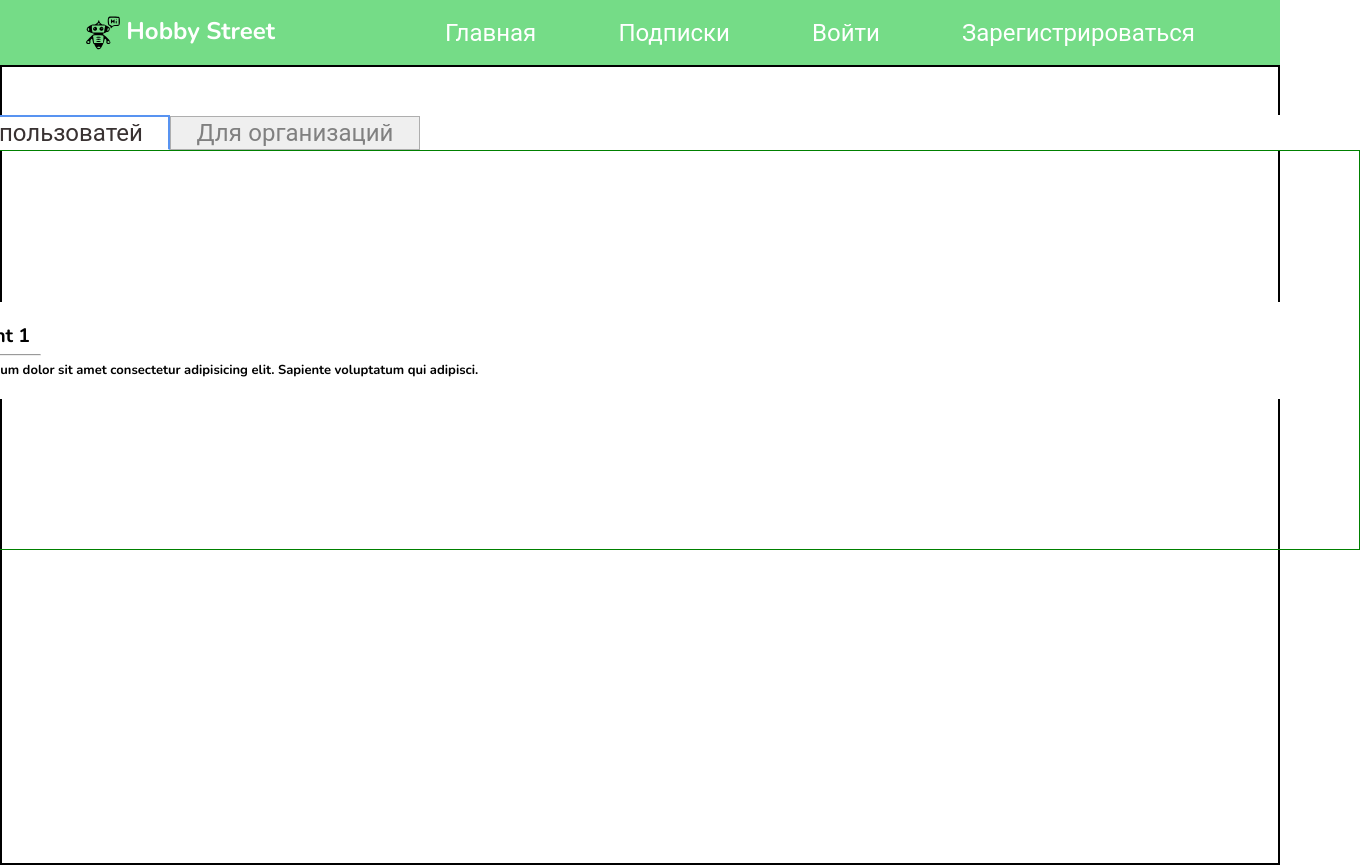
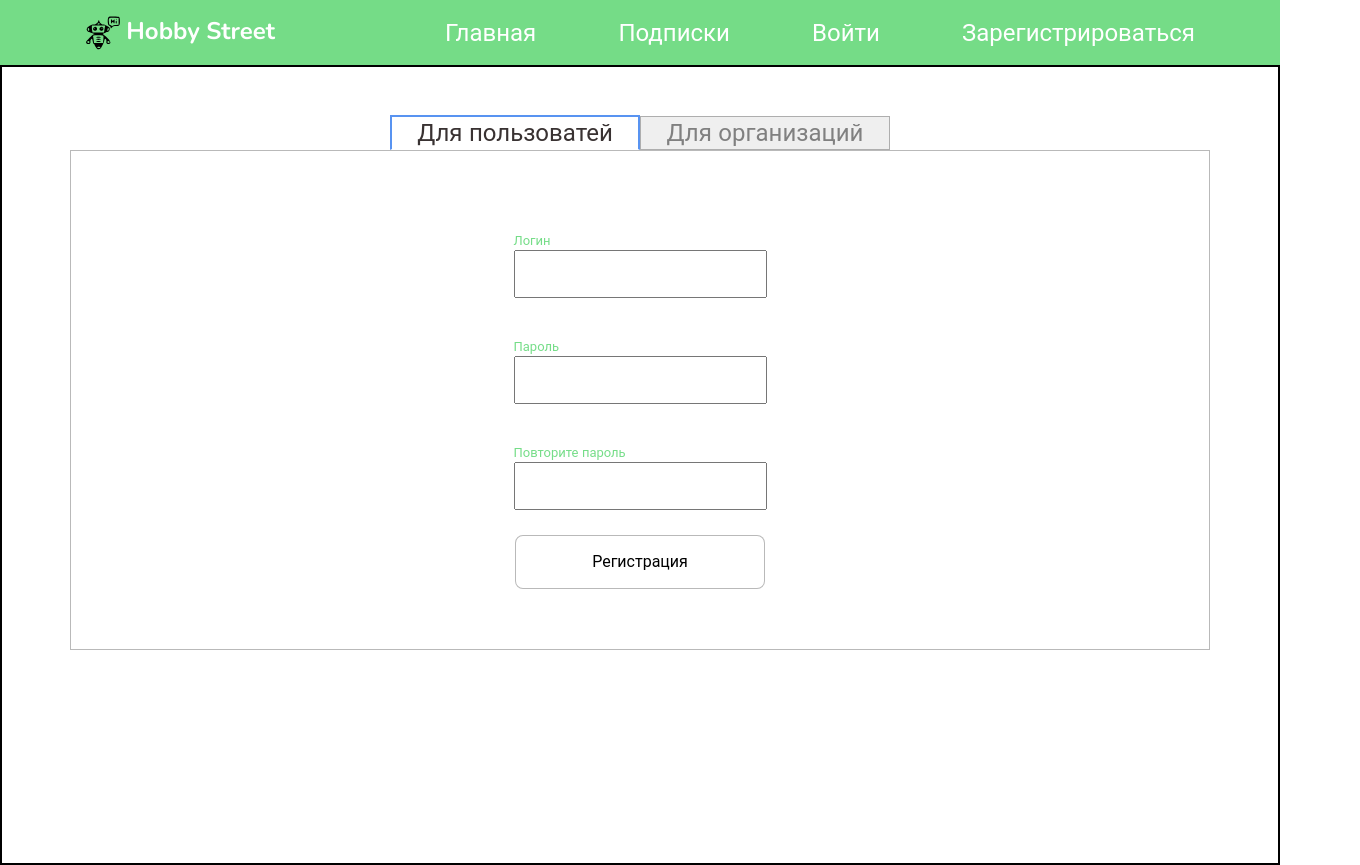
Before and after one commit to alex01-kulnis/front-reactjs, a React (Create React App) app: page /registration in a window 1280 px wide. Shown: the whole page, 1360 px wide, since content can reach past the window. Built offline with nearby package versions, Linux system fonts and the light colour scheme.

Commit message:
add user-org forms

```diff
--- a/src/components/index.ts
+++ b/src/components/index.ts
@@ -1,3 +1,5 @@
 import Header from './header/Header';
+import OrganizationForm from './oraganization-form/OrganizationForm';
+import UserForm from './user-form/UserForm';
 
-export { Header };
+export { Header, UserForm, OrganizationForm };
--- /dev/null
+++ b/src/components/oraganization-form/OrganizationForm.tsx
@@ -0,0 +1,29 @@
+import React from 'react';
+
+import './organizationForm.scss';
+
+type OrganizationFormProps = {
+  value: number;
+};
+
+const OrganizationForm: React.FC<OrganizationFormProps> = ({ value }) => {
+  return (
+    <div className={value === 2 ? 'content  active-content' : 'content'}>
+      <div className="field-item">
+        <label htmlFor="">Логин2</label>
+        <input type="text" />
+      </div>
+      <div className="field-item">
+        <label htmlFor="">Пароль2</label>
+        <input type="text" />
+      </div>
+      <div className="field-item">
+        <label htmlFor="">Повторите пароль2</label>
+        <input type="text" />
+      </div>
+      <button>Регистрация1</button>
+    </div>
+  );
+};
+
+export default OrganizationForm;
--- /dev/null
+++ b/src/components/oraganization-form/organizationForm.scss
@@ -0,0 +1,49 @@
+.content {
+  display: flex;
+  justify-content: center;
+  align-items: center;
+  background: white;
+  padding: 20px;
+  width: 100%;
+  height: 100%;
+  display: none;
+
+  input {
+    width: 100%;
+    padding: 10px;
+    font-size: 18px;
+  }
+
+  .field-item {
+    display: flex;
+    flex-direction: column;
+    margin: 20px;
+    color: #56d56dd0;
+  }
+}
+
+.active-content {
+  display: flex;
+  flex-direction: column;
+  justify-content: center;
+  align-items: center;
+
+  button {
+    margin-top: 5px;
+    background-color: white; /* Green */
+    border-radius: 8px;
+    color: white;
+    padding: 15px 32px;
+    text-align: center;
+    text-decoration: none;
+    display: inline-block;
+    font-size: 16px;
+    transition-duration: 0.4s;
+    color: black;
+
+    &:hover {
+      background-color: #4caf50; /* Green */
+      color: white;
+    }
+  }
+}
--- /dev/null
+++ b/src/components/user-form/UserForm.tsx
@@ -0,0 +1,29 @@
+import React from 'react';
+
+import './userForm.scss';
+
+type UserFormProps = {
+  value: number;
+};
+
+const UserForm: React.FC<UserFormProps> = ({ value }) => {
+  return (
+    <div className={value === 1 ? 'content  active-content' : 'content'}>
+      <div className="field-item">
+        <label htmlFor="">Логин</label>
+        <input type="text" />
+      </div>
+      <div className="field-item">
+        <label htmlFor="">Пароль</label>
+        <input type="text" />
+      </div>
+      <div className="field-item">
+        <label htmlFor="">Повторите пароль</label>
+        <input type="text" />
+      </div>
+      <button>Регистрация</button>
+    </div>
+  );
+};
+
+export default UserForm;
--- /dev/null
+++ b/src/components/user-form/userForm.scss
@@ -0,0 +1,49 @@
+.content {
+  display: flex;
+  justify-content: center;
+  align-items: center;
+  background: white;
+  padding: 20px;
+  width: 100%;
+  height: 100%;
+  display: none;
+
+  input {
+    width: 100%;
+    padding: 10px;
+    font-size: 18px;
+  }
+
+  .field-item {
+    display: flex;
+    flex-direction: column;
+    margin: 20px;
+    color: #56d56dd0;
+  }
+}
+
+.active-content {
+  display: flex;
+  flex-direction: column;
+  justify-content: center;
+  align-items: center;
+
+  button {
+    margin-top: 5px;
+    background-color: white; /* Green */
+    border-radius: 8px;
+    color: white;
+    padding: 15px 32px;
+    text-align: center;
+    text-decoration: none;
+    display: inline-block;
+    font-size: 16px;
+    transition-duration: 0.4s;
+    color: black;
+
+    &:hover {
+      background-color: #4caf50; /* Green */
+      color: white;
+    }
+  }
+}
--- a/src/pages/user-pages/registration-page/RegistrationPage.tsx
+++ b/src/pages/user-pages/registration-page/RegistrationPage.tsx
@@ -1,4 +1,6 @@
 import React, { useState } from 'react';
+
+import { OrganizationForm, UserForm } from '../../../components';
 
 import './registrationPage.scss';
 
@@ -8,6 +10,7 @@ const RegistrationPage: React.FC = () => {
   const toggleTab = (index: number) => {
     setToggleState(index);
   };
+
   return (
     <div className="form">
       <div className="registration">
@@ -20,47 +23,10 @@ const RegistrationPage: React.FC = () => {
           </button>
         </div>
         <div className="content-form">
-          <div className="content-tabs">
-            <div className={toggleState === 1 ? 'content  active-content' : 'content'}>
-              <h2>Content 1</h2>
-              <hr />
-              <p>Lorem ipsum dolor sit amet consectetur adipisicing elit. Sapiente voluptatum qui adipisci.</p>
-            </div>
-
-            <div className={toggleState === 2 ? 'content  active-content' : 'content'}>
-              <h2>Content 2</h2>
-              <hr />
-              <p>Lorem ipsum dolor sit amet consectetur adipisicing elit. Sapiente voluptatum qui adipisci.</p>
-            </div>
-          </div>
+          <UserForm value={toggleState} />
+          <OrganizationForm value={toggleState} />
         </div>
-        {/* <div className="bloc-tabs">
-        <button className={toggleState === 1 ? 'tabs active-tabs' : 'tabs'} onClick={() => toggleTab(1)}>
-          Для пользователей
-        </button>
-        <button className={toggleState === 2 ? 'tabs active-tabs' : 'tabs'} onClick={() => toggleTab(2)}>
-          Для организаций
-        </button>
-      </div> */}
       </div>
-      {/* <div className="content-form">
-          <div className="content-tabs">
-            <div>
-              <h2>Content 1</h2>
-              <hr />
-              <p>
-                Lorem ipsum dolor sit amet consectetur adipisicing elit. Obcaecati praesentium incidunt quia aspernatur
-                quasi quidem facilis quo nihil vel voluptatum?
-              </p>
-            </div>
-
-            <div>
-              <h2>Content 2</h2>
-              <hr />
-              <p>Lorem ipsum dolor sit amet consectetur adipisicing elit. Sapiente voluptatum qui adipisci.</p>
-            </div>
-          </div>
-        </div> */}
     </div>
   );
 };
--- a/src/pages/user-pages/registration-page/registrationPage.scss
+++ b/src/pages/user-pages/registration-page/registrationPage.scss
@@ -11,12 +11,13 @@
 .registration {
   display: flex;
   flex-direction: column;
-  width: 1440px;
+  width: 1140px;
   height: 700px;
 }
 
 .bloc-tabs {
   display: flex;
+  justify-content: center;
   align-items: flex-end;
   position: relative;
   height: 35px;
@@ -39,42 +40,61 @@ button {
   width: 250px;
 }
 
-.content-tabs {
-  flex-grow: 1;
-}
-.content {
-  background: white;
-  padding: 20px;
-  width: 100%;
-  height: 100%;
-  display: none;
-}
-
-.content h2 {
-  padding: 0px 0 5px 0px;
-}
-
-.content hr {
-  width: 100px;
-  height: 2px;
-  background: #222;
-  margin-bottom: 5px;
-}
-
-.content p {
-  width: 100%;
-  height: 100%;
-}
-
-.active-content {
-  display: block;
-}
-
 .content-form {
   display: flex;
   justify-content: center;
   align-items: center;
-  height: 400px;
+  height: 500px;
   width: 100%;
-  border: 1px solid green;
+  border: 1px solid rgba(0, 0, 0, 0.274);
 }
+
+// .content {
+//   display: flex;
+//   justify-content: center;
+//   align-items: center;
+//   background: white;
+//   padding: 20px;
+//   width: 100%;
+//   height: 100%;
+//   display: none;
+
+//   input {
+//     width: 100%;
+//     padding: 10px;
+//     font-size: 18px;
+//   }
+
+//   .field-item {
+//     display: flex;
+//     flex-direction: column;
+//     margin: 20px;
+//     color: #56d56dd0;
+//   }
+// }
+
+// .active-content {
+//   display: flex;
+//   flex-direction: column;
+//   justify-content: center;
+//   align-items: center;
+
+//   button {
+//     margin-top: 5px;
+//     background-color: white; /* Green */
+//     border-radius: 8px;
+//     color: white;
+//     padding: 15px 32px;
+//     text-align: center;
+//     text-decoration: none;
+//     display: inline-block;
+//     font-size: 16px;
+//     transition-duration: 0.4s;
+//     color: black;
+
+//     &:hover {
+//       background-color: #4caf50; /* Green */
+//       color: white;
+//     }
+//   }
+// }
```
